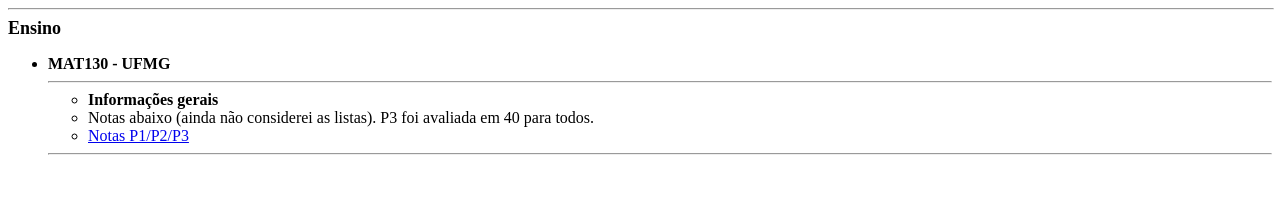
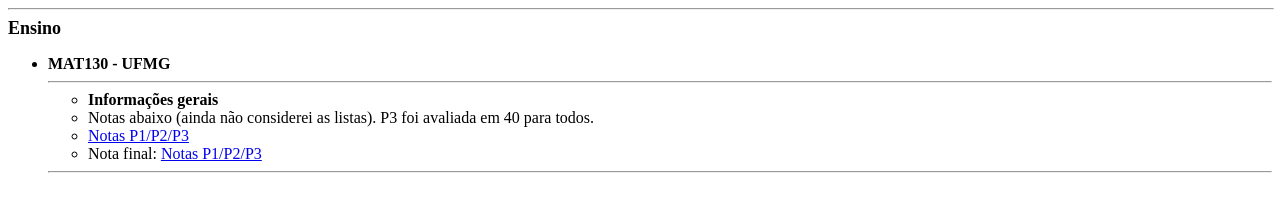
Before and after one commit to numberwat/wodson, a plain HTML site: page mat130.html in a window 1280 px wide. Drawn offline with Linux system fonts and the light colour scheme.

Commit message:
Update mat130.html

```diff
--- a/mat130.html
+++ b/mat130.html
@@ -19,6 +19,7 @@
 	<li> <b>Informações gerais</b>
 			<li> Notas abaixo (ainda não considerei as listas). P3 foi avaliada em 40 para todos. </a>
 			<li> <a href="mat130.pdf"> Notas P1/P2/P3 </a>
+		    <li> Nota final: <a href="mat130final.pdf"> Notas P1/P2/P3 </a>
 
 	<br>
 </ul>
```
